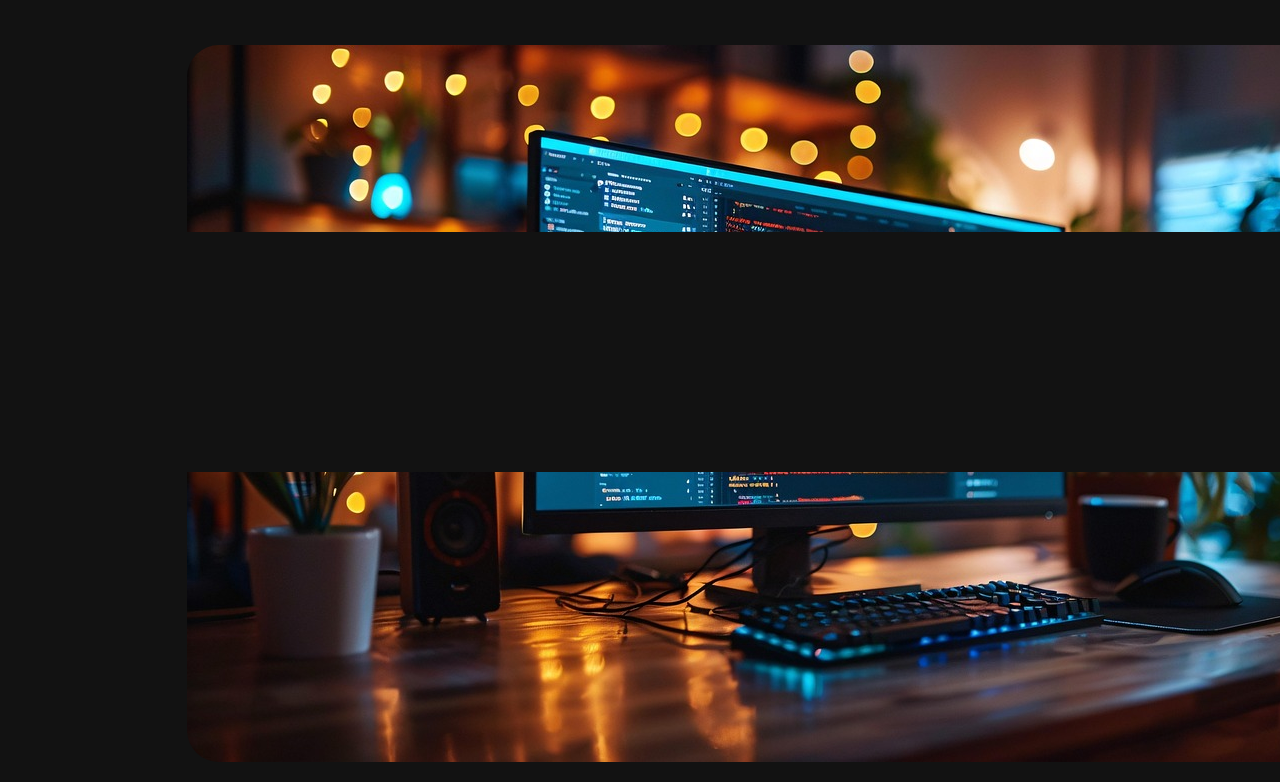
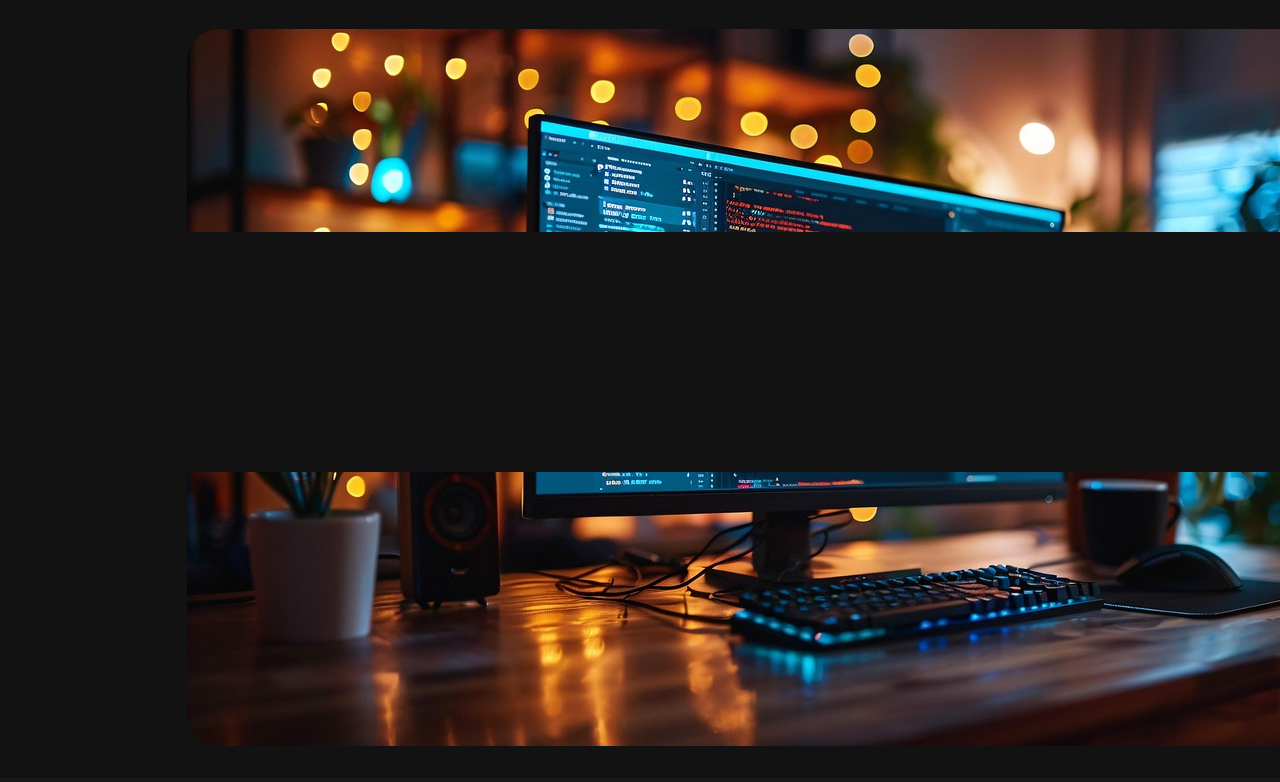
Before and after one commit to monsmain/Monsmain.github.io, a plain HTML site: page index.html in a window 1280 px wide. Shown: the part 328-1110 px from the top of the page. Drawn offline with nearby package versions, Linux system fonts and the light colour scheme; files that its build step writes are made by us from their sources; a script that the page names is missing; files whose address does not match are found by name.

Commit message:
Update mbr-additional.css

```diff
--- a/assets/custom/css/mbr-additional.css
+++ b/assets/custom/css/mbr-additional.css
@@ -1329,7 +1329,7 @@ a {
   }
 }
 .cid-tJS6uM4N87 {
-  padding-top: 5rem;
+  padding-top: 4rem;
   padding-bottom: 2rem;
   background-color: #ffffff;
 }
```
